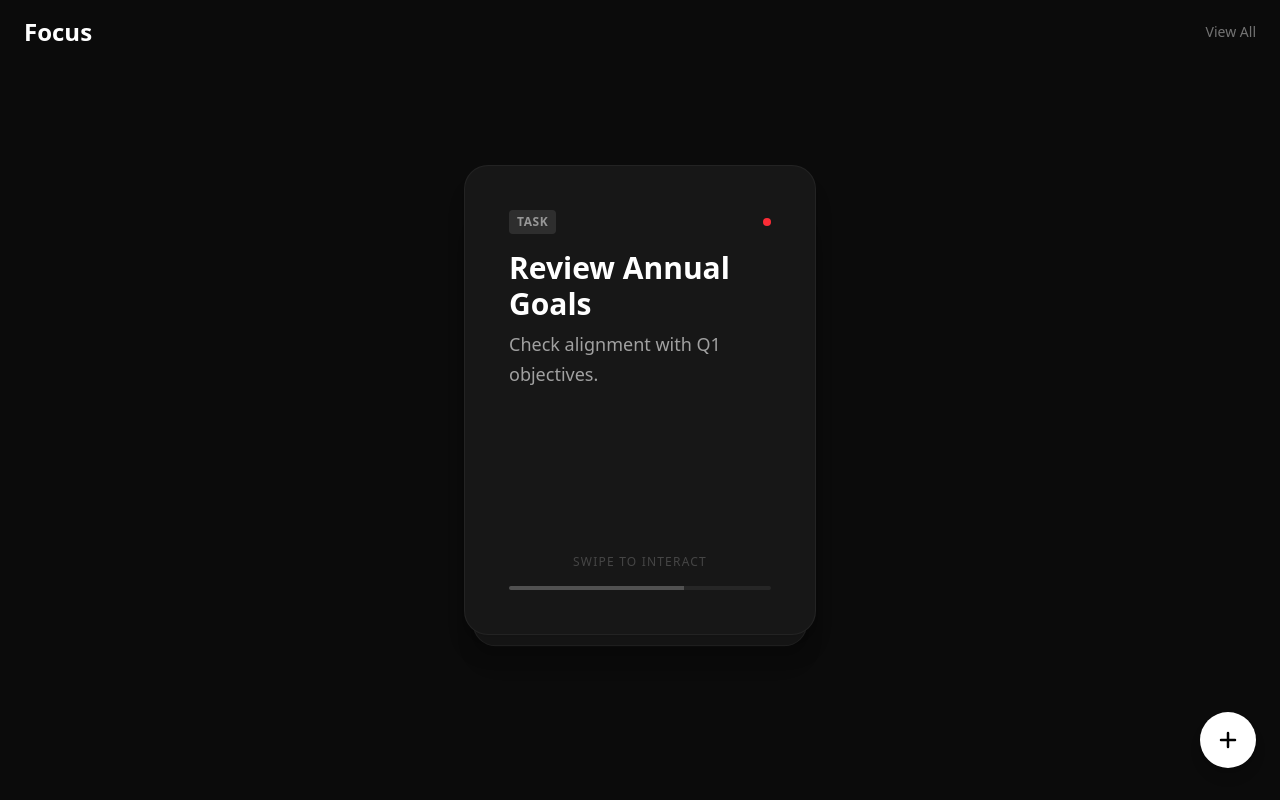
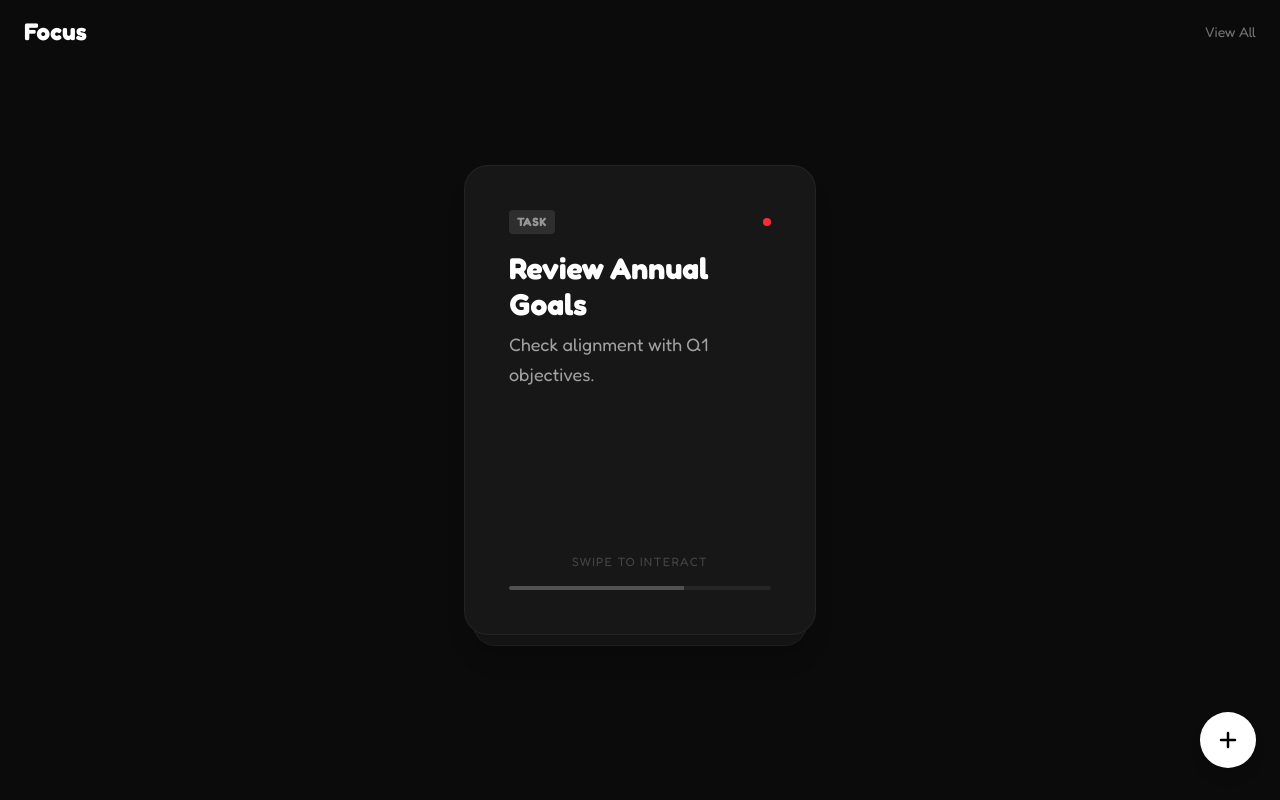
Before and after one commit to ChetanG111/life-os, a Next.js app: page / in a window 1280 px wide. Built offline with nearby package versions, Linux system fonts and the light colour scheme.

Commit message:
changed fonts

```diff
--- a/src/app/globals.css
+++ b/src/app/globals.css
@@ -18,18 +18,13 @@
 }
 
 @theme inline {
-  --color-background: var(--background);
-  --color-foreground: var(--foreground);
-  --color-secondary: var(--foreground-secondary);
-  --color-muted: var(--foreground-muted);
-  --font-sans: var(--font-geist-sans);
-  --font-mono: var(--font-geist-mono);
+  --font-sans: var(--font-fredoka), "Fredoka", sans-serif;
 }
 
 body {
   background: var(--background);
   color: var(--foreground);
-  font-family: var(--font-sans), Arial, Helvetica, sans-serif;
+  font-family: var(--font-fredoka), "Fredoka", sans-serif;
 
   /* App-like behavior modifiers */
   overscroll-behavior-y: none;
--- a/src/app/layout.tsx
+++ b/src/app/layout.tsx
@@ -1,15 +1,11 @@
 import type { Metadata, Viewport } from "next";
-import { Geist, Geist_Mono } from "next/font/google";
+import { Fredoka } from "next/font/google";
 import "./globals.css";
 
-const geistSans = Geist({
-  variable: "--font-geist-sans",
+const fredoka = Fredoka({
+  variable: "--font-fredoka",
   subsets: ["latin"],
-});
-
-const geistMono = Geist_Mono({
-  variable: "--font-geist-mono",
-  subsets: ["latin"],
+  weight: ["300", "400", "500", "600", "700"],
 });
 
 export const metadata: Metadata = {
@@ -39,7 +35,7 @@ export default function RootLayout({
   return (
     <html lang="en">
       <body
-        className={`${geistSans.variable} ${geistMono.variable} antialiased`}
+        className={`${fredoka.variable} antialiased`}
       >
         {children}
       </body>
```
